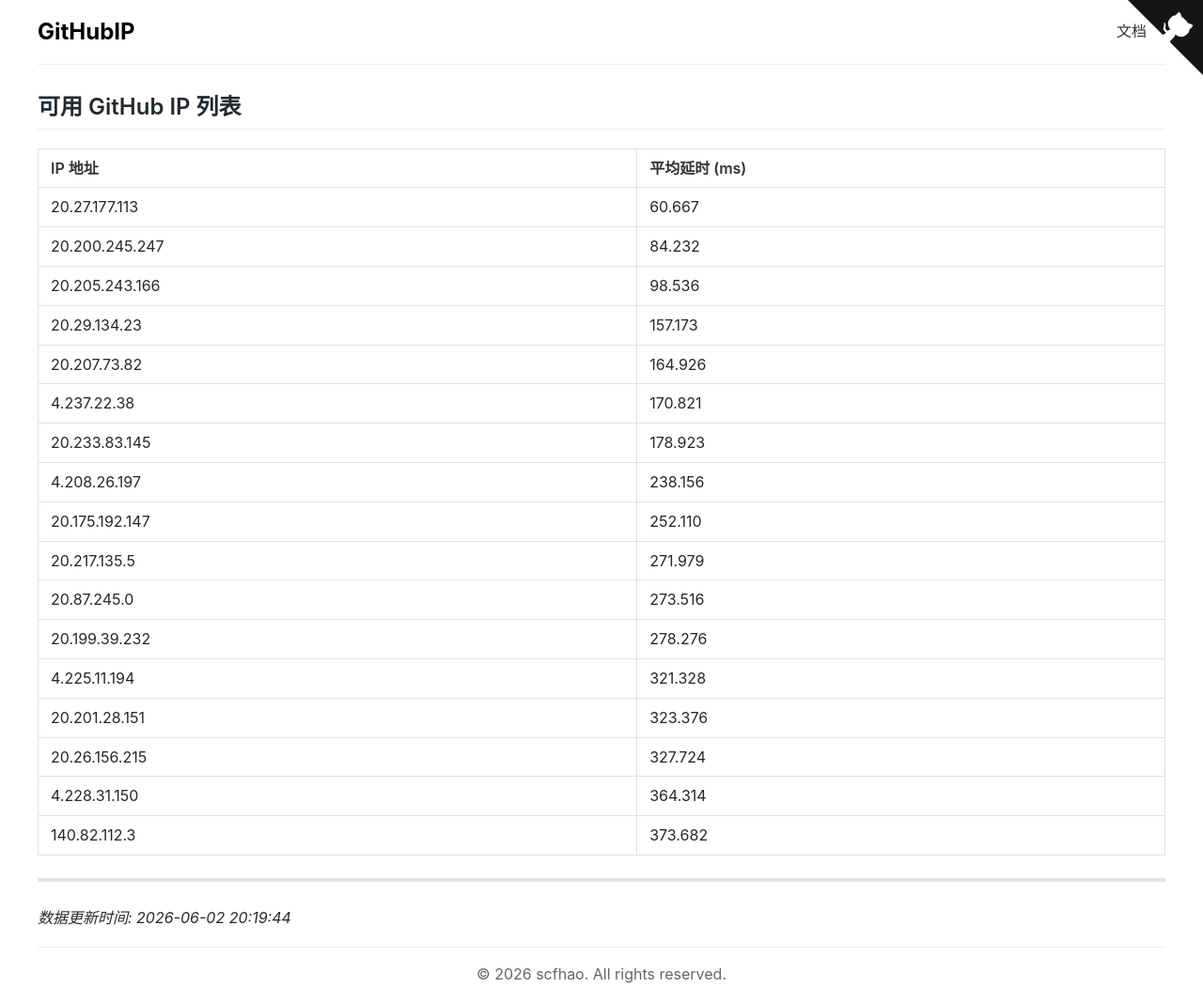
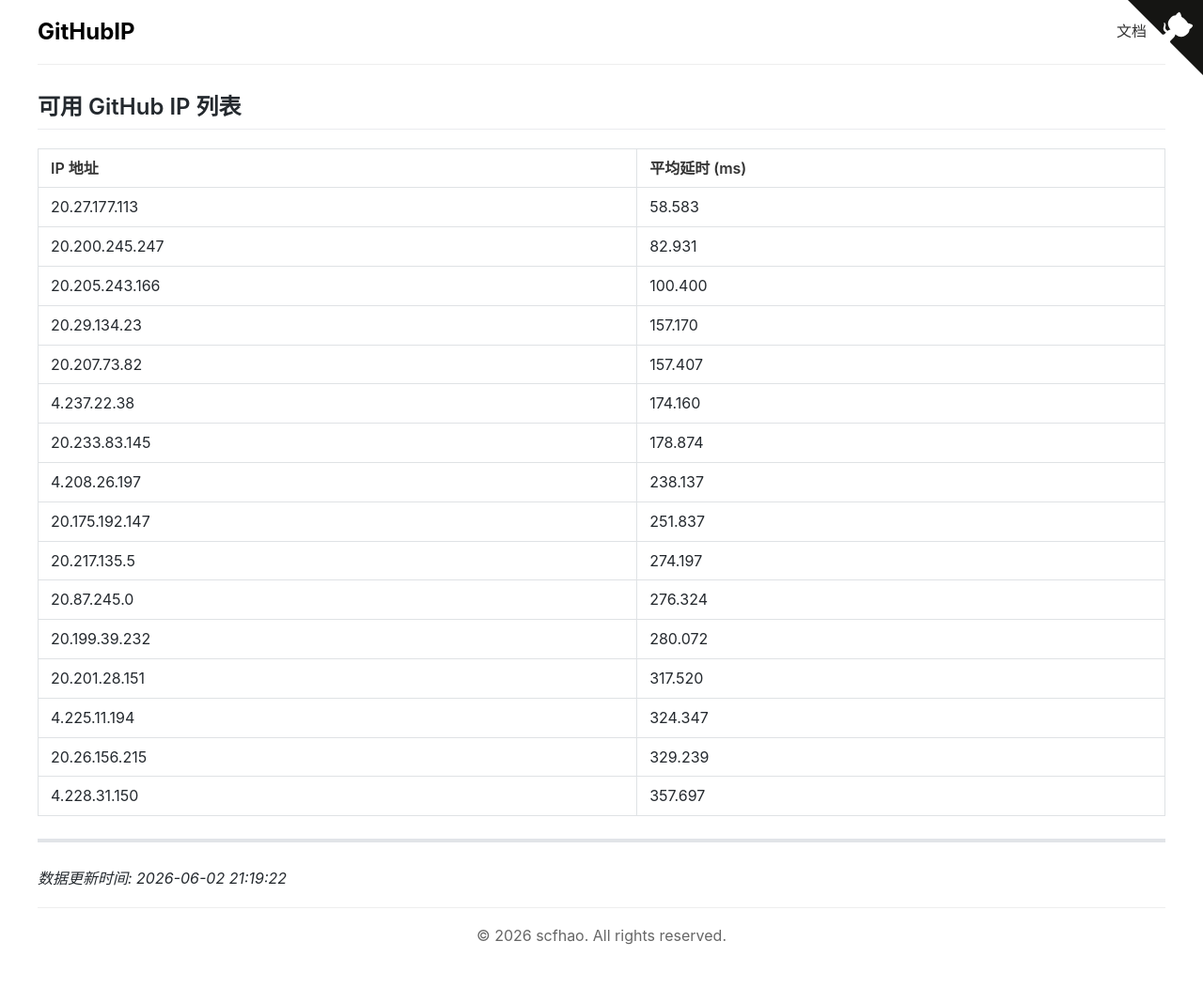
Before and after one commit to scfhao/GitHubIP, a Jekyll site: the page built from index.md, in a window 1280 px wide. Shown: the whole page at 94% size. Built offline with Jekyll 4.4.1, drawn with Linux system fonts in a browser that asks for light colours; after the commit the page ends 1026 px from its top, so only the background shows below that.

Commit message:
自动脚本执行 - 2026-06-02 21:19:23

```diff
--- a/index.md
+++ b/index.md
@@ -1,31 +1,30 @@
 ---
 layout: home
 title: GitHub IP 列表
-date: 2026-06-02 20:19:44
+date: 2026-06-02 21:19:22
 ---
 
 ## 可用 GitHub IP 列表
 
 | IP 地址 | 平均延时 (ms) |
 |---------|--------------|
-| 20.27.177.113 | 60.667 |
-| 20.200.245.247 | 84.232 |
-| 20.205.243.166 | 98.536 |
-| 20.29.134.23 | 157.173 |
-| 20.207.73.82 | 164.926 |
-| 4.237.22.38 | 170.821 |
-| 20.233.83.145 | 178.923 |
-| 4.208.26.197 | 238.156 |
-| 20.175.192.147 | 252.110 |
-| 20.217.135.5 | 271.979 |
-| 20.87.245.0 | 273.516 |
-| 20.199.39.232 | 278.276 |
-| 4.225.11.194 | 321.328 |
-| 20.201.28.151 | 323.376 |
-| 20.26.156.215 | 327.724 |
-| 4.228.31.150 | 364.314 |
-| 140.82.112.3 | 373.682 |
+| 20.27.177.113 | 58.583 |
+| 20.200.245.247 | 82.931 |
+| 20.205.243.166 | 100.400 |
+| 20.29.134.23 | 157.170 |
+| 20.207.73.82 | 157.407 |
+| 4.237.22.38 | 174.160 |
+| 20.233.83.145 | 178.874 |
+| 4.208.26.197 | 238.137 |
+| 20.175.192.147 | 251.837 |
+| 20.217.135.5 | 274.197 |
+| 20.87.245.0 | 276.324 |
+| 20.199.39.232 | 280.072 |
+| 20.201.28.151 | 317.520 |
+| 4.225.11.194 | 324.347 |
+| 20.26.156.215 | 329.239 |
+| 4.228.31.150 | 357.697 |
 
 ---
 
-*数据更新时间: 2026-06-02 20:19:44*
+*数据更新时间: 2026-06-02 21:19:22*
```
